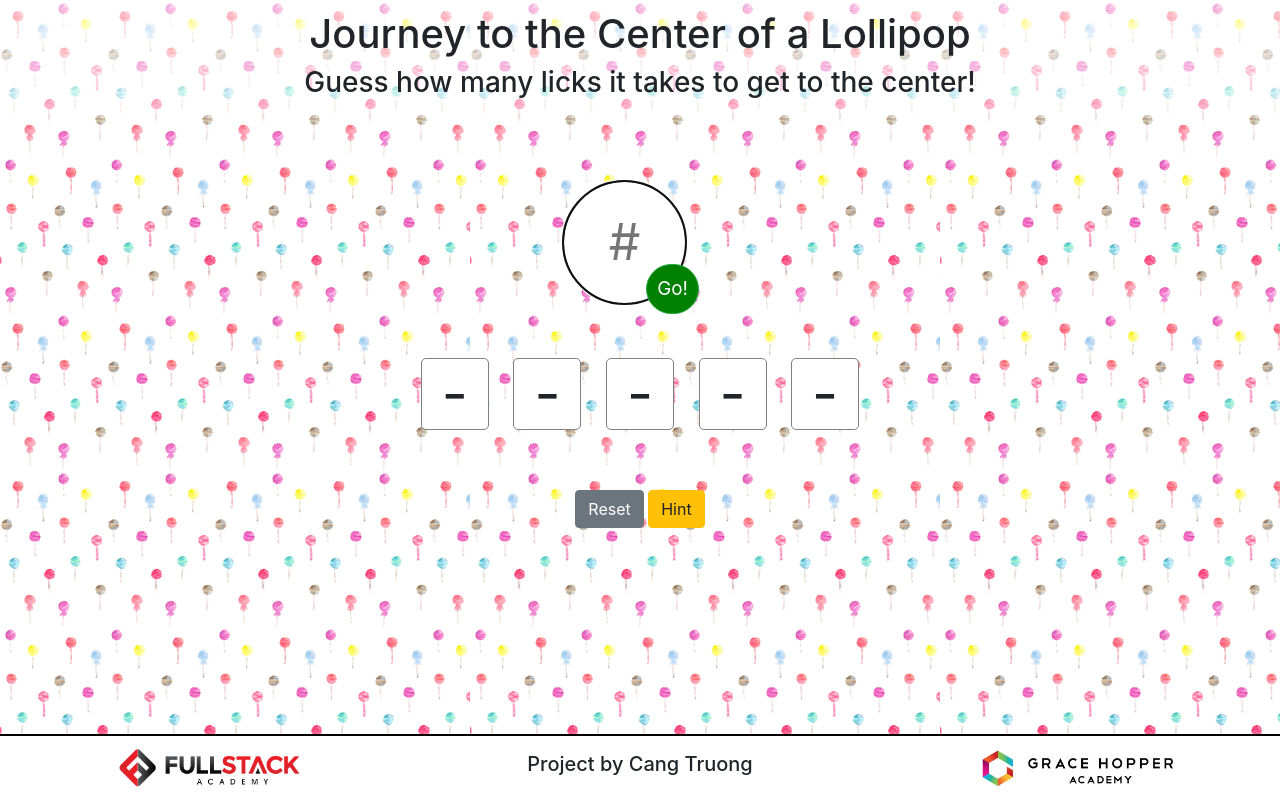
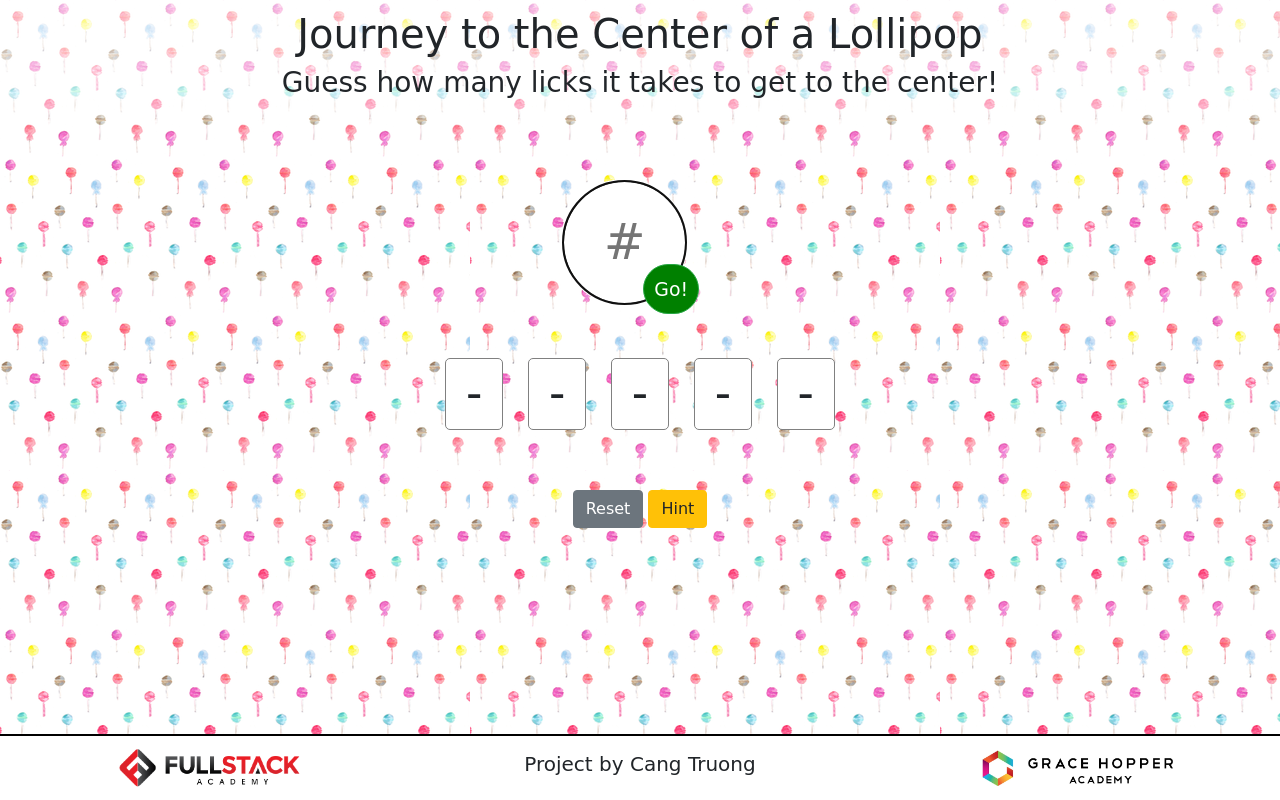
Before and after one commit to cangarugula/Guessing-Game, a plain HTML site: page index.html in a window 1280 px wide. Drawn offline with nearby package versions, Linux system fonts and the light colour scheme.

Commit message:
font styling

```diff
--- a/index.html
+++ b/index.html
@@ -12,7 +12,7 @@
       <div id='app'>
 
         <div id='headers'class='text-center'>
-          <h1 id='title' class="text-center">Journey to the Center of a Lollipop</h1>
+          <strong><h1 id='title' class="text-center">Journey to the Center of a Lollipop</h1></strong>
           <h3 id='subtitle' class="text-center">Guess how many licks it takes to get to the center!</h3>
         </div>
 
@@ -53,7 +53,7 @@
               <aside><img src='fsa_logo.png' class='img-fluid'></img></aside>
             </div>
 
-            <div class="col-4" >
+            <div class="col-4" style="font-family: cursive">
               <h5>Project by Cang Truong</h5>
             </div>
 
--- a/style.css
+++ b/style.css
@@ -31,7 +31,8 @@ li {
     border: solid 1px gray;
     border-radius: 5px;
     padding: 20px;
-    font-size: 15mm;
+    font-size: 12mm;
+    font-family: cursive;
     line-height: 30px;
     background-color: white;
     box-shadow: 10px
@@ -50,6 +51,7 @@ li {
     height: 125px;
     position: absolute;
     font-size: 50px;
+    font-family: cursive;
     top: 10%;
     right:46%;
 }
@@ -59,7 +61,7 @@ li {
     border-radius: 100px;
     padding: 10px;
     font-size: 5mm;
-
+    font-family: cursive;
     background-color: green;
     position: absolute;
     top: 80%;
@@ -68,6 +70,7 @@ li {
 }
 
 #menu-btns{
+    font-family: cursive;
     padding: 20px;
     margin: 20px;
 }
@@ -81,3 +84,11 @@ body {
     padding: 10px;
     background-color: rgba(256, 256, 256, 0.5)
 }
+
+#title {
+    font-family: cursive;
+}
+
+#subtitle {
+    font-family: cursive;
+}
```
